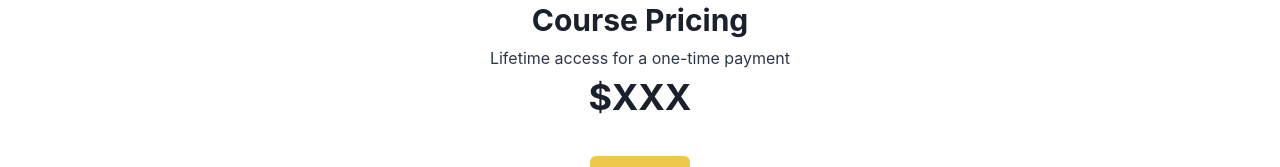
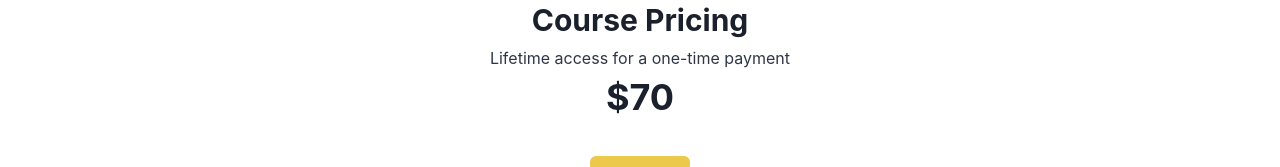
Before and after one commit to GPT-Engineer-App/web-dev-course-sales, a React (Vite) app: page / in a window 1280 px wide. Shown: the part 948-1115 px from the top of the page. Built offline with nearby package versions, Linux system fonts and the light colour scheme.

Commit message:
Updated course price from "$XXX" to "$70".
Change price to $70

```diff
--- a/src/pages/Index.jsx
+++ b/src/pages/Index.jsx
@@ -71,7 +71,7 @@ const Index = () => {
           Lifetime access for a one-time payment
         </Text>
         <Text fontWeight={700} fontSize={"4xl"}>
-          $XXX
+          $70
         </Text>
         <Stack mt={8} spacing={6} direction={"row"} justifyContent={"center"}>
           <Button
```
